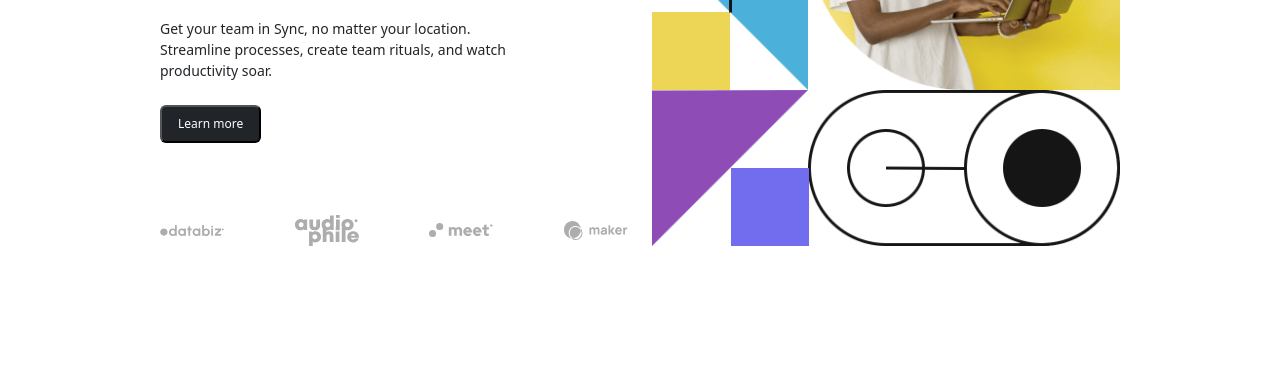
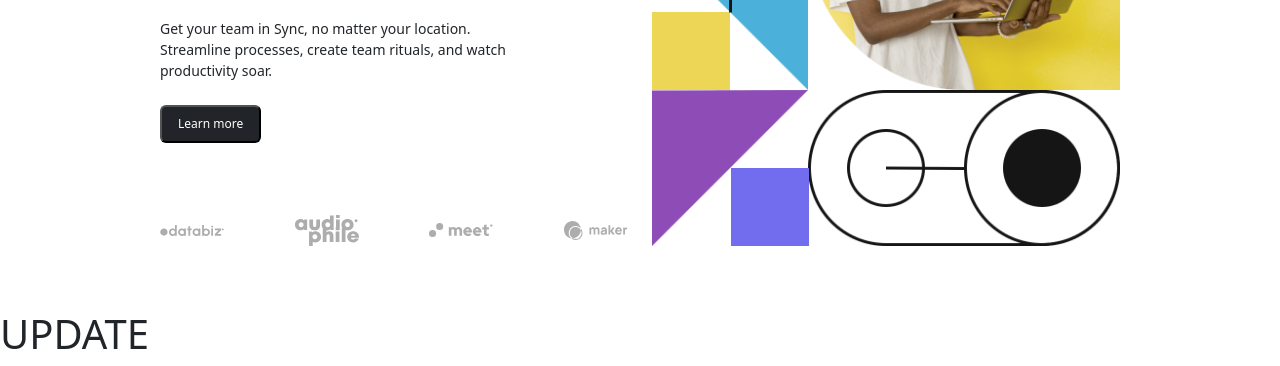
Before and after one commit to temi101/Intro-section-with-Boostrapp, a plain HTML site: page index.html in a window 1280 px wide. Shown: the part 498-864 px from the top of the page. Before the commit the page ends 808 px from the top, so only its background shows below. Drawn offline with nearby package versions, Linux system fonts and the light colour scheme.

Commit message:
feat: I added new h1

```diff
--- a/index.html
+++ b/index.html
@@ -130,5 +130,6 @@
   </header>
 
   <script src="	https://cdn.jsdelivr.net/npm/bootstrap@5.3.2/dist/js/bootstrap.bundle.min.js"></script>
+  <h1>UPDATE</h1>
 </body>
 </html>
```
